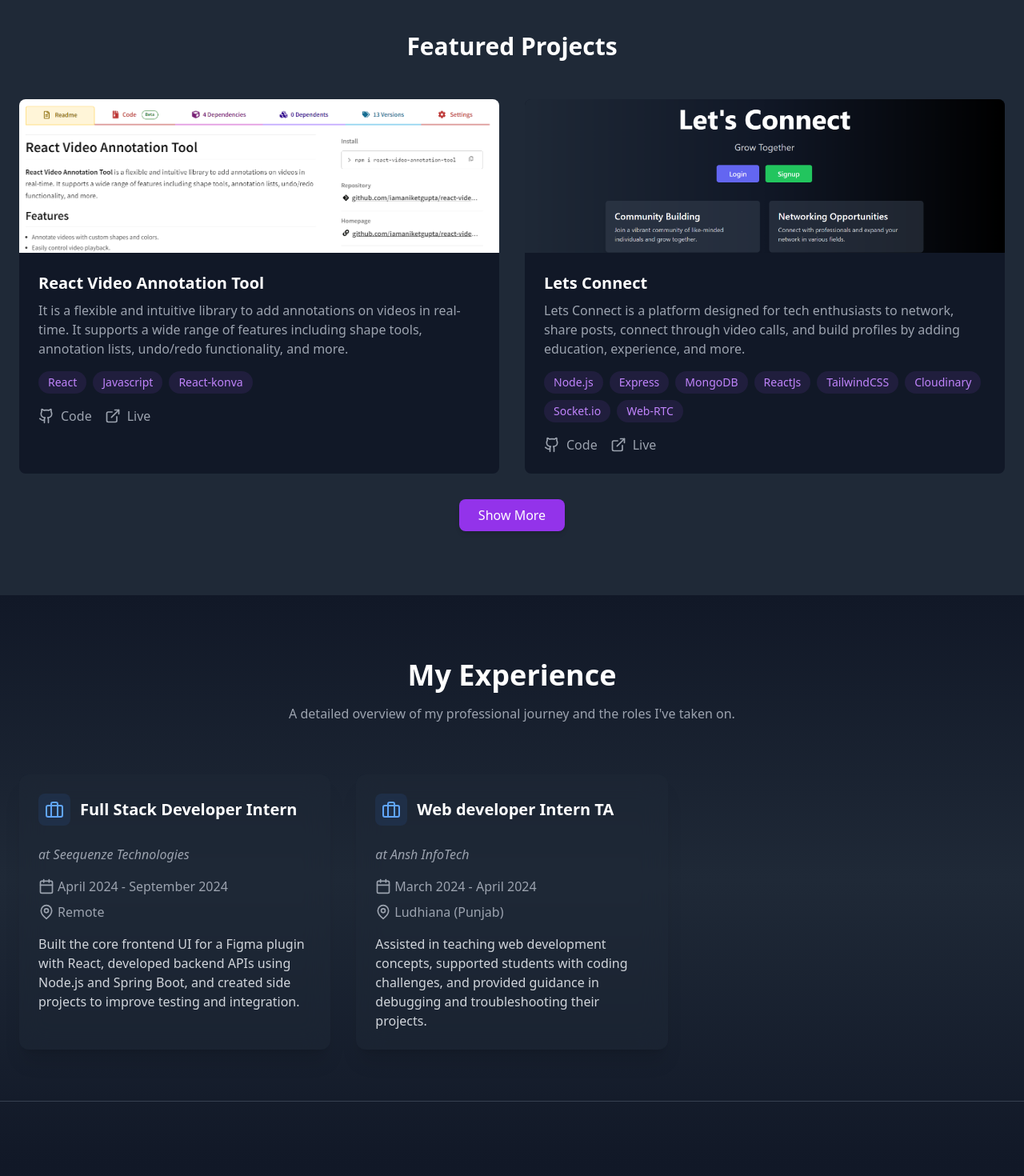
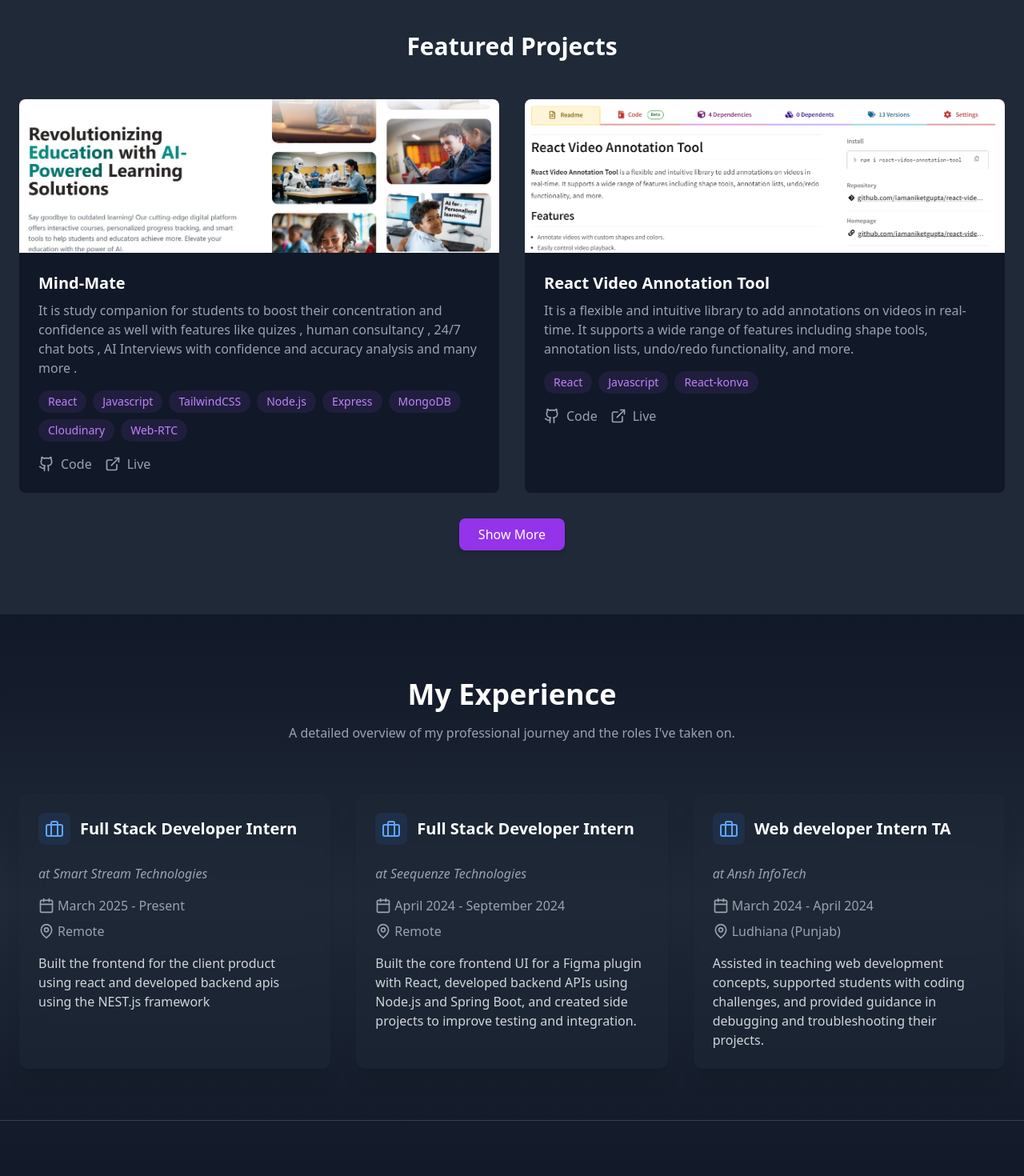
Before and after one commit to surajgsn07/Portfolio, a React (Vite) app: page / in a window 1280 px wide. Shown: the part 840-2310 px from the top of the page at 80% size. Built offline with nearby package versions, Linux system fonts and the light colour scheme.

Commit message:
updated 29 april 2025

```diff
--- a/src/components/Experience.tsx
+++ b/src/components/Experience.tsx
@@ -1,9 +1,15 @@
-import React from 'react';
 import { motion } from 'framer-motion';
 import { Briefcase, Calendar, MapPin } from 'lucide-react';
 
 const MyExperience = () => {
   const experiences = [
+    {
+      title:'Full Stack Developer Intern',
+      company:'Smart Stream Technologies',
+      duration:'March 2025 - Present',
+      location :'Remote',
+      description : 'Built the frontend for the client product using react and developed backend apis using the NEST.js framework'
+    },
     {
       title: 'Full Stack Developer Intern',
       company: 'Seequenze Technologies',
@@ -20,7 +26,8 @@ const MyExperience = () => {
     }
   ];
 
-  return (<section id="experience" className="py-20 bg-gradient-to-b from-gray-900 via-gray-800 to-gray-900">
+  return (
+  <section id="experience" className="py-20 bg-gradient-to-b from-gray-900 via-gray-800 to-gray-900">
     <div className="container mx-auto px-6">
       <motion.div
         initial={{ opacity: 0, y: 20 }}
--- a/src/components/Hero.tsx
+++ b/src/components/Hero.tsx
@@ -91,7 +91,7 @@ const Hero = () => {
               <motion.a
                 whileHover={{ scale: 1.05 }}
                 whileTap={{ scale: 0.95 }}
-                href="https://drive.google.com/file/d/1rNZCbvNnJ-GEHgzTNZym_uXcpAblw0NA/view?usp=sharing"
+                href="https://drive.google.com/file/d/1hxKwR195VPm1iUBqKeWfz6Fi1fsB_HAV/view?usp=sharing"
                 target="_blank"
                 rel="noopener noreferrer"
                 className="inline-block px-6 py-3 text-lg font-semibold text-white rounded-lg bg-gradient-to-r from-purple-400 to-pink-500 hover:shadow-lg transition-all duration-300"
--- a/src/components/Projects.tsx
+++ b/src/components/Projects.tsx
@@ -6,6 +6,14 @@ const Projects = () => {
   const [showMore, setShowMore] = useState(false);
 
   const projects = [
+    {
+      title:'Mind-Mate',
+      description:'It is study companion for students to boost their concentration and confidence as well with features like quizes , human consultancy , 24/7 chat bots , AI Interviews with confidence and accuracy analysis and many more .',
+      image: 'mind-mate.png',
+      technologies: ['React', 'Javascript', 'TailwindCSS' , 'Node.js', 'Express', 'MongoDB' , 'Cloudinary'  , 'Web-RTC'],
+      github: 'https://github.com/tirtheshjaintj/MindMate-FrontEnd',
+      live: 'https://tjmindmate.netlify.app/',
+    },
     {
       title: 'React Video Annotation Tool',
       description:
```
Also changed, not shown: public/mind-mate.png (added).
